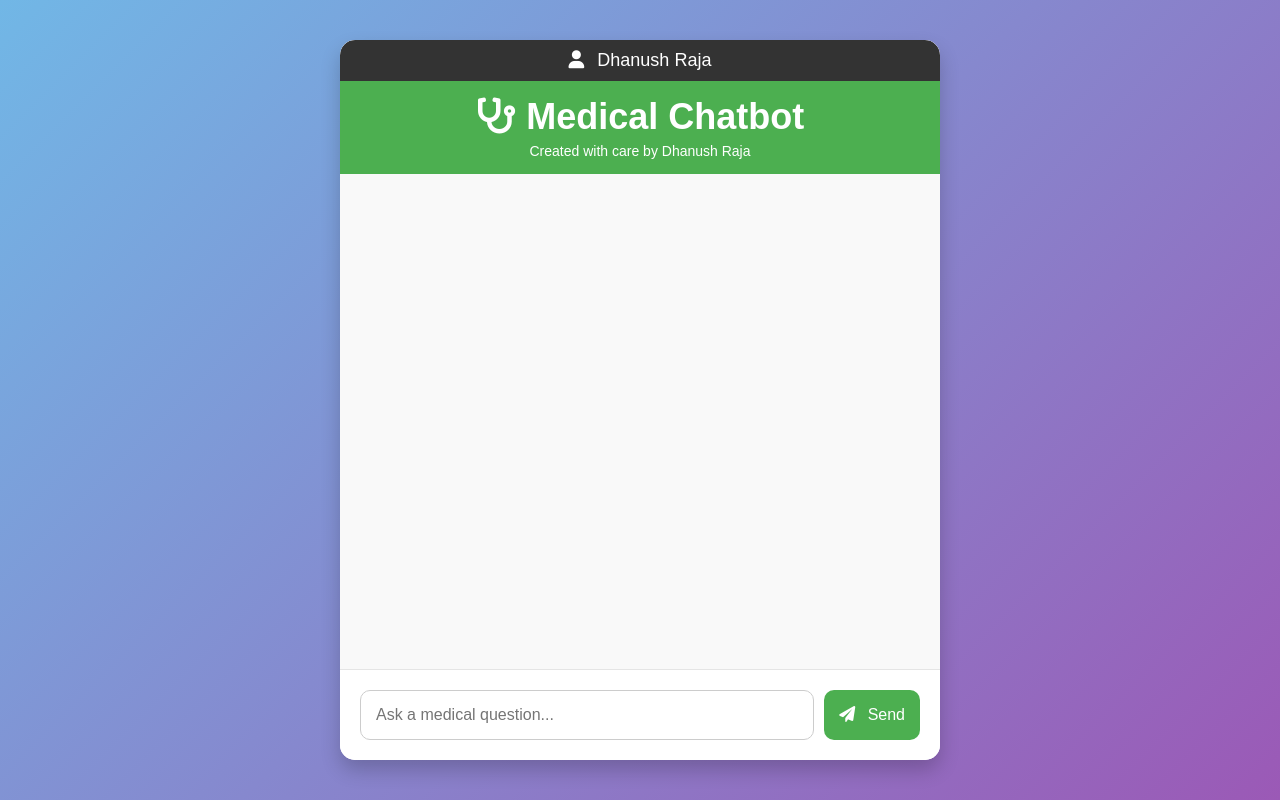
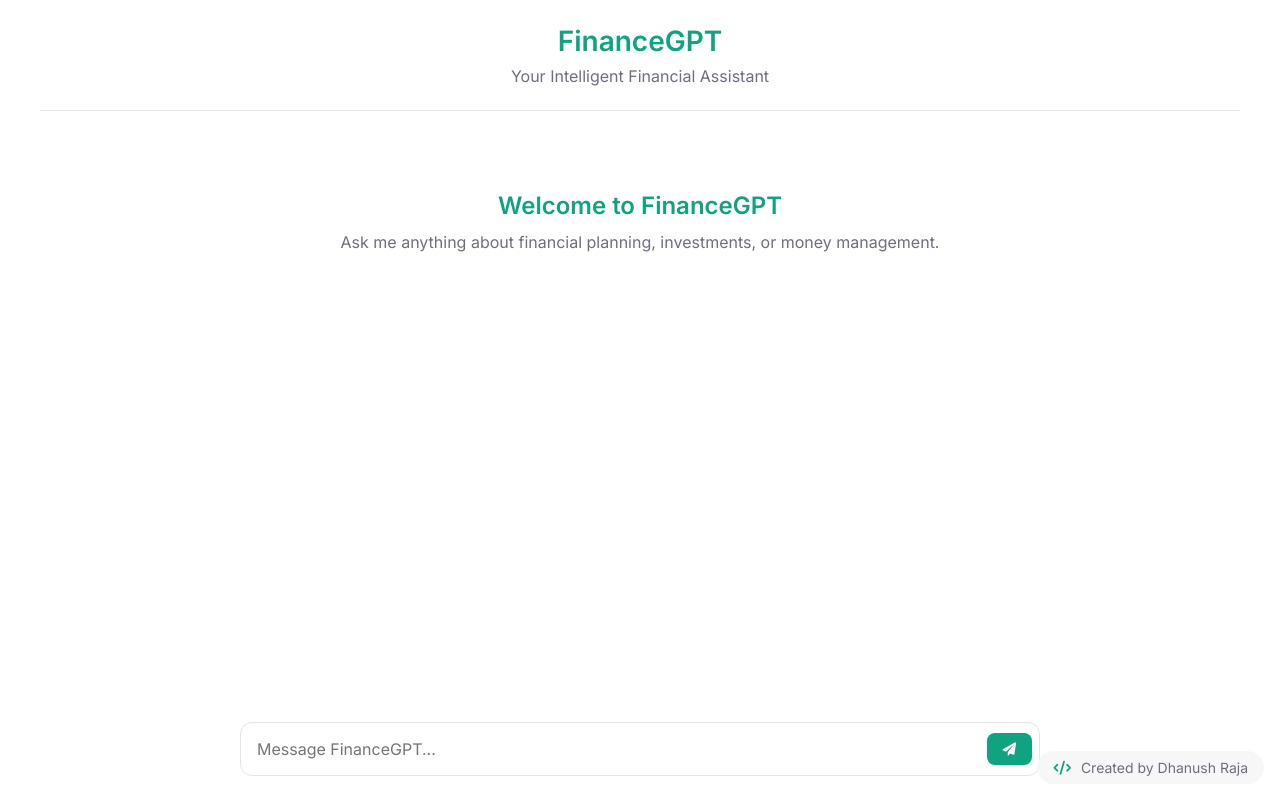
Before and after one commit to dhanush-raja-a/RAG-MedAssist-, a Flask app: page / in a window 1280 px wide. Run offline with Flask 3, Linux system fonts and the light colour scheme.

Commit message:
interface changed

```diff
--- a/src/prompt.py
+++ b/src/prompt.py
@@ -1,9 +1,11 @@
 system_prompt=(
-    "you are an assistant for question-aswering tasks,"
-    "use the following pieces of retrieved context to answer"
-    "the questio if you dot know the answer, say that you"
-    "don't know use the three sentences maximum and keep the answe concise"
+    "You are a professional financial advisor assistant. "
+    "Use the following pieces of retrieved context to provide financial advice "
+    "and answer questions about investments, budgeting, savings, and general financial matters. "
+    "If you don't know the answer or if the question is outside financial scope, "
+    "clearly state that you can only provide general financial information and recommend "
+    "consulting with a qualified financial advisor for specific advice. "
+    "Keep answers clear, concise, and limited to three sentences when possible."
     "\n\n"
     "{context}"
-
 )
--- a/static/style.css
+++ b/static/style.css
@@ -2,114 +2,187 @@
     box-sizing: border-box;
     margin: 0;
     padding: 0;
-    font-family: 'Arial', sans-serif;
-  }
+    font-family: 'Inter', -apple-system, sans-serif;
+}
 
-  body {
-    background: linear-gradient(135deg, #71b7e6, #9b59b6);
+body {
+    background-color: #ffffff;
     display: flex;
     justify-content: center;
     align-items: center;
+    min-height: 100vh;
+    color: #1a1a1a;
+}
+
+.chat-container {
+    width: 100%;
     height: 100vh;
-  }
-
-  .chat-container {
-    width: 100%;
-    height: 100%;
-    max-width: 600px;
-    max-height: 90vh;
-    background-color: #fff;
-    border-radius: 15px;
-    box-shadow: 0 10px 20px rgba(0, 0, 0, 0.2);
+    max-width: 1200px;
+    background-color: #ffffff;
     display: flex;
     flex-direction: column;
-    overflow: hidden;
-  }
+    position: relative;
+}
 
-  .creator-info {
-    background-color: #333;
-    color: #fff;
+.chat-header {
+    background-color: #ffffff;
+    padding: 24px;
     text-align: center;
-    padding: 10px;
-    font-size: 18px;
-    border-top-left-radius: 15px;
-    border-top-right-radius: 15px;
-  }
+    border-bottom: 1px solid #e5e5e7;
+}
 
-  .creator-info i {
-    margin-right: 8px;
-  }
+.chat-header h2 {
+    color: #10a37f;
+    font-size: 28px;
+    font-weight: 600;
+    margin-bottom: 8px;
+}
 
-  .chat-header {
-    background-color: #4CAF50;
-    padding: 15px;
+.chat-header p {
+    color: #6e6e80;
+    font-size: 16px;
+}
+
+.conversation-container {
+    flex: 1;
+    overflow-y: auto;
+    padding: 0;
+    background: #ffffff;
+}
+
+.chat-box {
+    max-width: 900px;
+    margin: 0 auto;
+    padding: 40px 20px;
+}
+
+.welcome-message {
     text-align: center;
-    color: white;
+    padding: 40px 20px;
+    color: #444654;
+}
+
+.welcome-message h3 {
     font-size: 24px;
-  }
+    margin-bottom: 12px;
+    color: #10a37f;
+}
 
-  .chat-header .creator-mention {
-    font-size: 14px;
-    color: #fff;
-    margin-top: 5px;
-  }
+.welcome-message p {
+    font-size: 16px;
+    color: #6e6e80;
+}
 
-  .chat-box {
-    flex: 1;
+.message-group {
+    width: 100%;
     padding: 20px;
+    margin-bottom: 2px;
+}
+
+.you-group {
+    background-color: #f7f7f8;
+}
+
+.financegpt-group {
+    background-color: #ffffff;
+}
+
+.message {
+    max-width: 900px;
+    margin: 0 auto;
+    line-height: 1.6;
+}
+
+.message p {
+    margin: 0;
+    color: #444654;
+}
+
+.chat-input {
+    background-color: #ffffff;
+    padding: 24px;
+    border-top: 1px solid #e5e5e7;
+    position: sticky;
+    bottom: 0;
+}
+
+.input-container {
+    max-width: 900px;
+    margin: 0 auto;
+    position: relative;
+}
+
+.chat-input input {
+    min-height: 24px;
+    max-height: 200px;
     overflow-y: auto;
-    background-color: #f9f9f9;
-  }
+    resize: none;
+}
 
-  .chat-box .message {
-    margin-bottom: 15px;
-    padding: 12px;
-    border-radius: 10px;
-    width: fit-content;
-    max-width: 80%;
+.chat-input::before {
+    content: '';
+    position: absolute;
+    top: -100px;
+    left: 0;
+    right: 0;
+    height: 100px;
+    background: linear-gradient(to top, #ffffff, transparent);
+    pointer-events: none;
+}
+
+.input-container {
+    max-width: 800px;
+    margin: 0 auto;
+    position: relative;
+}
+
+.chat-input input {
+    width: 100%;
+    padding: 16px;
+    border: 1px solid #e5e5e7;
+    border-radius: 12px;
     font-size: 16px;
-  }
+    background-color: #ffffff;
+    transition: all 0.3s ease;
+}
 
-  .user-message {
-    background-color: #d1ffd1;
-    align-self: flex-end;
-  }
+.chat-input input:focus {
+    outline: none;
+    border-color: #10a37f;
+    box-shadow: 0 0 0 3px rgba(16, 163, 127, 0.1);
+}
 
-  .bot-message {
-    background-color: #e5e5e5;
-    align-self: flex-start;
-  }
-
-  .chat-input {
-    display: flex;
-    padding: 20px;
-    background-color: #fff;
-    border-top: 1px solid #e5e5e5;
-  }
-
-  .chat-input input {
-    flex: 1;
-    padding: 15px;
-    border: 1px solid #ccc;
-    border-radius: 10px;
-    font-size: 16px;
-  }
-
-  .chat-input button {
-    margin-left: 10px;
-    padding: 15px;
-    background-color: #4CAF50;
+.chat-input button {
+    position: absolute;
+    right: 8px;
+    top: 50%;
+    transform: translateY(-50%);
+    padding: 8px 16px;
+    background-color: #10a37f;
     color: white;
     border: none;
-    border-radius: 10px;
+    border-radius: 8px;
     cursor: pointer;
-    font-size: 16px;
-  }
+    transition: all 0.3s ease;
+}
 
-  .chat-input button:hover {
-    background-color: #45a049;
-  }
+.chat-input button:hover {
+    background-color: #0e906f;
+}
 
-  .chat-input button i {
-    margin-right: 8px;
-  }
+.creator-info {
+    position: fixed;
+    bottom: 16px;
+    right: 16px;
+    padding: 8px 16px;
+    background-color: #f7f7f8;
+    border-radius: 20px;
+    font-size: 14px;
+    color: #6e6e80;
+    z-index: 1000;
+}
+
+.creator-info i {
+    color: #10a37f;
+    margin-right: 6px;
+}
--- a/templates/chat.html
+++ b/templates/chat.html
@@ -3,27 +3,36 @@
 <head>
     <meta charset="UTF-8">
     <meta name="viewport" content="width=device-width, initial-scale=1.0">
-  <title>Medical Chatbot</title>
-  <!-- FontAwesome for Icons -->
+    <title>FinanceGPT Assistant</title>
     <link rel="stylesheet" href="https://cdnjs.cloudflare.com/ajax/libs/font-awesome/6.0.0-beta3/css/all.min.css">
+    <link href="https://fonts.googleapis.com/css2?family=Inter:wght@400;500;600&display=swap" rel="stylesheet">
     <link rel="stylesheet" href="{{ url_for('static', filename='style.css') }}">
 </head>
 <body>
     <div class="chat-container">
-    <div class="creator-info">
-      <i class="fas fa-user"></i> Dhanush Raja
+        <div class="chat-header">
+            <h2>FinanceGPT</h2>
+            <p>Your Intelligent Financial Assistant</p>
         </div>
-    <div class="chat-header">
-      <h2><i class="fas fa-stethoscope"></i> Medical Chatbot</h2>
-      <p class="creator-mention">Created with care by Dhanush Raja</p>
+        <div class="conversation-container">
+            <div class="chat-box" id="chat-box">
+                <div class="welcome-message">
+                    <h3>Welcome to FinanceGPT</h3>
+                    <p>Ask me anything about financial planning, investments, or money management.</p>
                 </div>
-    <div class="chat-box" id="chat-box">
-      <!-- Chat messages will appear here -->
+            </div>
         </div>
         <div class="chat-input">
-      <input type="text" id="user-input" placeholder="Ask a medical question..." />
-      <button id="send-btn"><i class="fas fa-paper-plane"></i> Send</button>
+            <div class="input-container">
+                <input type="text" id="user-input" placeholder="Message FinanceGPT..." />
+                <button id="send-btn">
+                    <i class="fas fa-paper-plane"></i>
+                </button>
             </div>
+        </div>
+    </div>
+    <div class="creator-info">
+        <i class="fas fa-code"></i> Created by Dhanush Raja
     </div>
 
     <script>
@@ -31,11 +40,12 @@
         const userInput = document.getElementById('user-input');
         const chatBox = document.getElementById('chat-box');
 
-    sendBtn.addEventListener('click', () => {
+        function sendMessage() {
             const userMessage = userInput.value.trim();
             if (userMessage) {
                 appendMessage('You', userMessage);
                 userInput.value = '';
+                userInput.style.height = 'auto';
 
                 // Send user message to Flask backend
                 fetch('/get', {
@@ -47,24 +57,44 @@
                 })
                 .then(response => response.text())
                 .then(data => {
-          // Append the LLM response to the chatbox
-          appendMessage('Bot', data);
+                    appendMessage('FinanceGPT', data);
                 })
                 .catch(error => {
-          appendMessage('Bot', 'Error: Unable to process your request.');
+                    appendMessage('FinanceGPT', 'Error: Unable to process your request.');
                     console.error('Error:', error);
                 });
             }
+        }
+
+        function appendMessage(sender, message) {
+            const messageGroup = document.createElement('div');
+            messageGroup.className = `message-group ${sender.toLowerCase()}-group`;
+
+            const messageContent = document.createElement('div');
+            messageContent.className = 'message';
+            messageContent.innerHTML = `<p>${message}</p>`;
+
+            messageGroup.appendChild(messageContent);
+            chatBox.appendChild(messageGroup);
+            chatBox.scrollTop = chatBox.scrollHeight;
+        }
+
+        // Handle Enter key press
+        userInput.addEventListener('keypress', function(e) {
+            if (e.key === 'Enter' && !e.shiftKey) {
+                e.preventDefault();
+                sendMessage();
+            }
         });
 
-    function appendMessage(sender, message) {
-      const messageElem = document.createElement('div');
-      messageElem.classList.add('message');
-      messageElem.classList.add(sender === 'You' ? 'user-message' : 'bot-message');
-      messageElem.innerHTML = `<strong>${sender}:</strong> ${message}`;
-      chatBox.appendChild(messageElem);
-      chatBox.scrollTop = chatBox.scrollHeight;
-    }
+        // Handle button click
+        sendBtn.addEventListener('click', sendMessage);
+
+        // Auto-resize input field
+        userInput.addEventListener('input', function() {
+            this.style.height = 'auto';
+            this.style.height = (this.scrollHeight) + 'px';
+        });
     </script>
 </body>
 </html>
```
Lines whose indentation alone changed are shown as unchanged.
